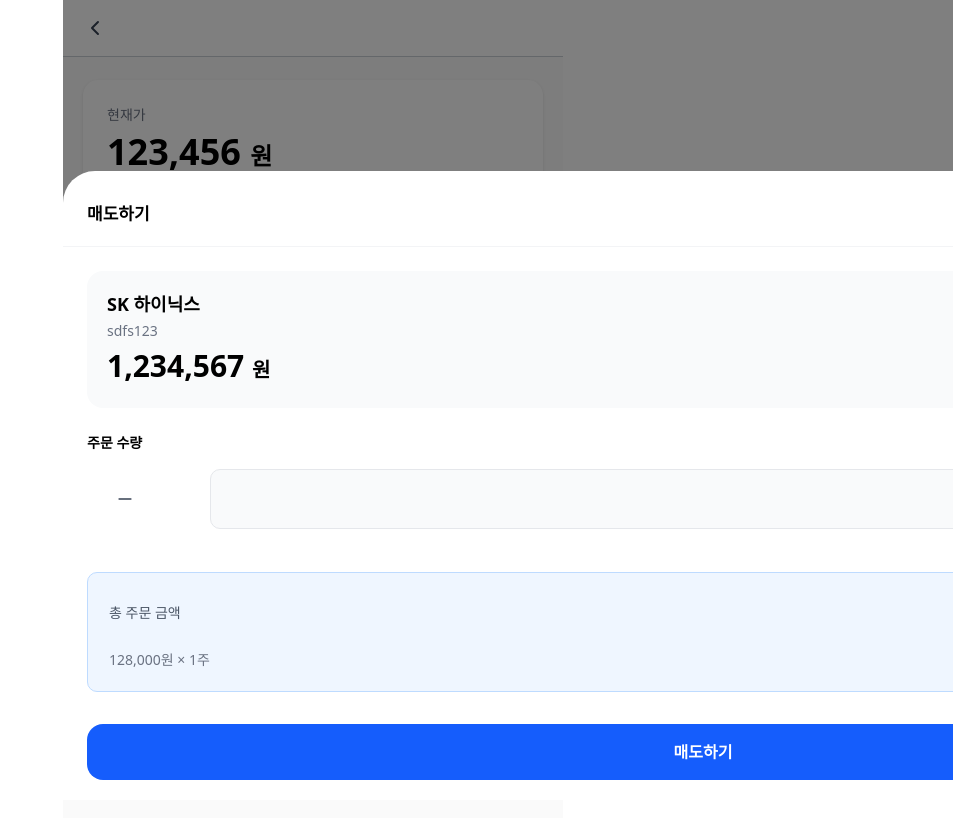
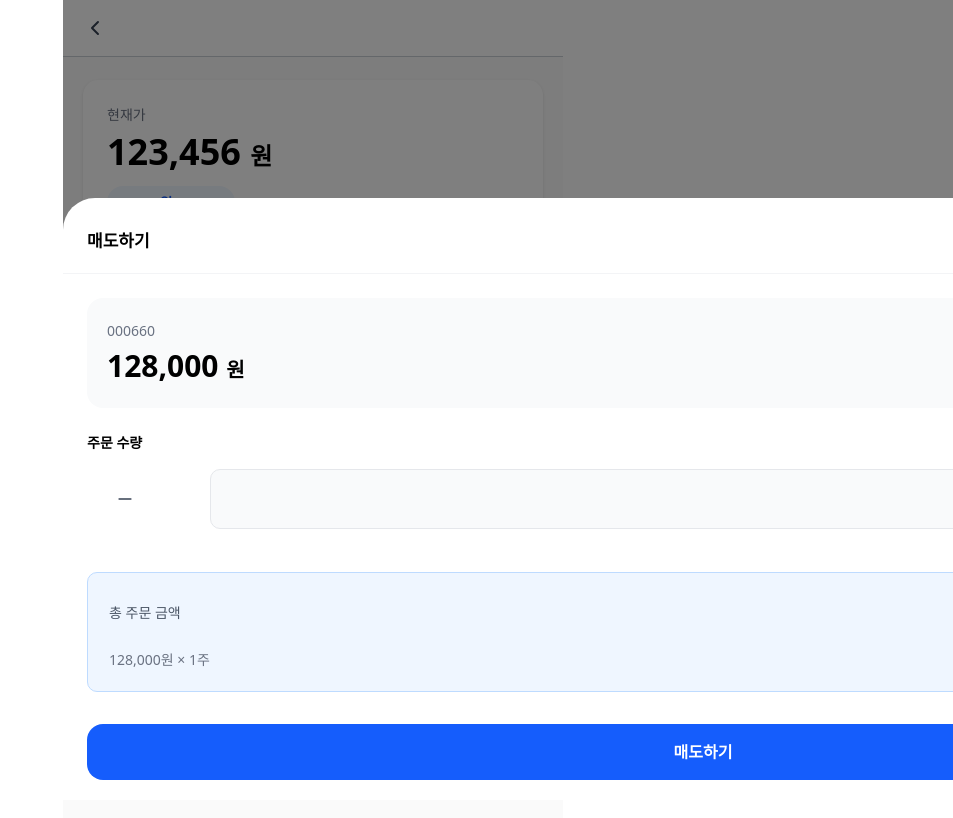
Before and after one commit to m-Vest/Client, a React (Vite) app: page /order in a window 1280 px wide. Shown: the top 818 px of the page, without its empty margins (327-1280 px from the left). Built offline with nearby package versions, Linux system fonts and the light colour scheme; no server answers; a web font is replaced by a local one.

Commit message:
feat: 주문 modal props 분리 처리

```diff
--- a/src/pages/order/Order.tsx
+++ b/src/pages/order/Order.tsx
@@ -2,13 +2,15 @@ import OrderHeader from "./components/OrderHeader";
 import walletImg from '/icons/order/wallet.png'
 import { useLocation } from "react-router-dom";
 import OrderModal from "./components/orderModal";
+import { useState } from "react";
 const Order = () =>{
     const location = useLocation();
-     const { stockName } = location.state || {};
+    const { stockName } = location.state || {};
+    const [isOpen, setIsOpen] = useState(true);
     return (
         <div className="relative w-full h-full flex flex-col gap-[2.4rem] justify-between bg-[#fafafa]">
             <OrderHeader stockName={stockName}/>
-            <OrderModal />
+            {isOpen &&  <OrderModal stockName={stockName} stockCode="000660" stockPrice={128000} myAsset={1280000} onClose={() => setIsOpen(false)}/>}
             <div className="relative pt-[8rem] px-[2rem] pb-[11rem] flex flex-col gap-[1.6rem] bg-[#fafafa]">
                 <div className="rounded-3xl bg-white shadow-sm p-[2.4rem]">
                      <h1 className="text-[#6A7282] text-[1.4rem] font-normal">현재가</h1>
--- a/src/pages/order/components/OrderModal.tsx
+++ b/src/pages/order/components/OrderModal.tsx
@@ -1,36 +1,55 @@
 import closeIcon from '/icons/order/close.svg'
 import plusIcon from '/icons/order/plus.svg'
 import minusIcon from '/icons/order/minus.svg'
-const OrderModal = () => {
+import { useState } from 'react'
+interface OrderModalProps {
+    stockName: string;
+    stockCode: string;
+    stockPrice: number;
+    myAsset: number;
+    onClose: () => void
+}
+const OrderModal = ({stockName, stockCode, stockPrice, myAsset, onClose}: OrderModalProps) => {
+    const [quantity, setQuantity] = useState(1)
+    const price = stockPrice || 128000
+    const maxQuantity = Math.floor((myAsset || 0) / price)
+
+    const handleMinus = () => {
+        setQuantity(prev => Math.max(1, prev - 1))
+    }
+
+    const handlePlus = () => {
+        setQuantity(prev => Math.min(maxQuantity, prev + 1))
+    }
     return (
         <div className="fixed top-0 z-27 w-full h-full bg-[#00000080]">
             <div className="relative w-full h-full">
                 <div className="absolute bottom-0 rounded-t-[32px] bg-white  w-full py-[2rem]">
                     <div className="flex flex-row justify-between items-center border-b border-b-[#F3F4F6] px-[2.4rem] pb-[2rem] pt-[1rem]">
                         <span className='text-[1.7rem] font-bold'>매도하기</span>
-                        <img src={closeIcon} className="w-[2.4rem] h-[2.4rem]"/>
+                        <img src={closeIcon} className="w-[2.4rem] h-[2.4rem] cursor-pointer" onClick={onClose}/>
                     </div>
                     <div className='relative w-full px-[2.4rem]'>
                         <div className='p-[2rem] flex flex-col gap-[0.2rem] bg-[#F9FAFB] rounded-[16px] mt-[2.4rem]'>
-                            <h1 className='text-[1.8rem] font-bold'>SK 하이닉스</h1>
-                            <p className='text-[1.4rem] text-[#6A7282] font-normal'>sdfs123</p>
-                            <p className='text-[3rem] font-bold'>1,234,567 <span className='text-[2rem] font-bold'>원</span></p>
+                            <h1 className='text-[1.8rem] font-bold'>{stockName}</h1>
+                            <p className='text-[1.4rem] text-[#6A7282] font-normal'>{stockCode}</p>
+                            <p className='text-[3rem] font-bold'>{price.toLocaleString()} <span className='text-[2rem] font-bold'>원</span></p>
                         </div>
                         <div className='flex flex-row justify-between mt-[2.4rem] items-center'>
                             <span className='text-[1.4rem] font-bold'>주문 수량</span>
-                            <span className='text-[1.4rem] font-normal'>최대 1주</span>
+                            <span className='text-[1.4rem] font-normal'>최대 {maxQuantity}주</span>
                         </div>
                         <div className='flex flex-row justify-around gap-[2rem] mt-[1.6rem] items-center'>
-                            <img src={minusIcon} className='w-[2rem] h-[2rem]'/>
-                            <div className='rounded-2xl border border-[#E5E7EB] bg-[#F9FAFB] text-right py-[1.4rem] pr-[1.4rem] w-[80%] text-[2rem] font-bold'>1</div>
-                            <img src={plusIcon} className='w-[2rem] h-[2rem]'/>
+                            <img src={minusIcon} className='w-[2rem] h-[2rem]' onClick={handleMinus}/>
+                            <div className='rounded-2xl border border-[#E5E7EB] bg-[#F9FAFB] text-right py-[1.4rem] pr-[1.4rem] w-[80%] text-[2rem] font-bold'>{quantity}</div>
+                            <img src={plusIcon} className='w-[2rem] h-[2rem]' onClick={handlePlus}/>
                         </div>
                         <div className='mt-[4.3rem] rounded-2xl border border-[#BEDBFF] bg-[#EFF6FF] p-[2.1rem]'>
                             <div className='flex flex-row justify-between items-center'>
                                 <span className='text-[#4A5565] text-[1.4rem] font-medium'>총 주문 금액</span>
-                                <span className='text-[2.4rem] font-bold'>128,000<span className='text-[1.8rem] font-bold'>원</span></span>
+                                <span className='text-[2.4rem] font-bold'>   {(price * quantity).toLocaleString()}<span className='text-[1.8rem] font-bold'>원</span></span>
                             </div>
-                            <div className='text-[#6A7282] text-[1.4rem] font-normal mt-[1.9rem]'>128,000원 × 1주</div>
+                            <div className='text-[#6A7282] text-[1.4rem] font-normal mt-[1.9rem]'> {price.toLocaleString()}원 × {quantity}주</div>
                         </div>
                         <button className='w-full mt-[3.2rem] rounded-[16px] bg-[#155DFC] text-white text-[1.6rem] font-bold py-[1.6rem]'>
                             매도하기
```
